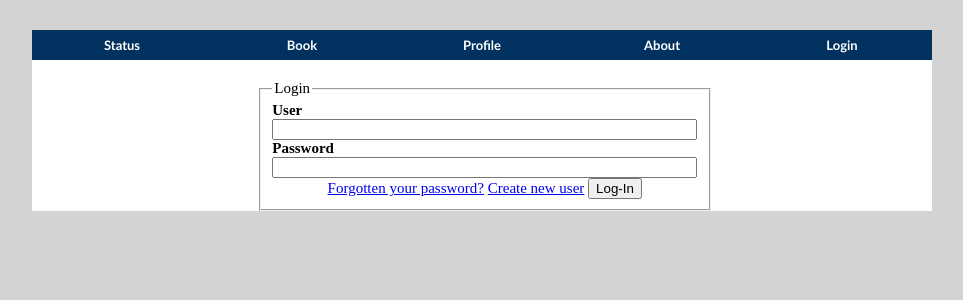
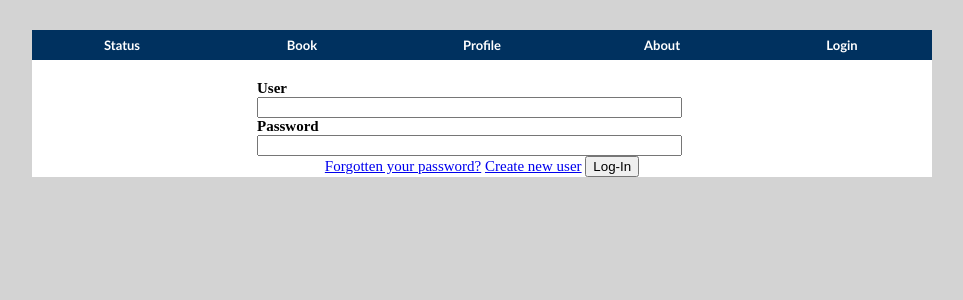
Before and after one commit to lgrave11/sw707e14-Product, a PHP site: page /User/Login in a window 1280 px wide. Shown: the top 300 px of the page, without its empty margins (158-1121 px from the left). Run offline with PHP 8.4, Linux system fonts and the light colour scheme.

Commit message:
mindre eye fuckd

```diff
--- a/website/application/views/user/index.php
+++ b/website/application/views/user/index.php
@@ -1,6 +1,5 @@
 <div id="Sign-In">
-	<fieldset style="width:50%">
-		<legend>Login</legend>
+
 		<form method="POST" action="/user/login">
 			 <b>User</b><br><input type="text" name="username" size="50%"><br>
 			 <b>Password</b><br><input type="password" name="password" size="50%"><br>
@@ -10,5 +9,5 @@
 				 <input id="button" type="submit" name="submit" value="Log-In">
 			</div>
 		 </form>
-	 </fieldset>
+
  </div>
--- a/website/public/css/style.css
+++ b/website/public/css/style.css
@@ -81,6 +81,7 @@ body {
 #Login-Fields
 {
     text-align: center;
+    margin: auto;
 }
 
 #changepass {
```
